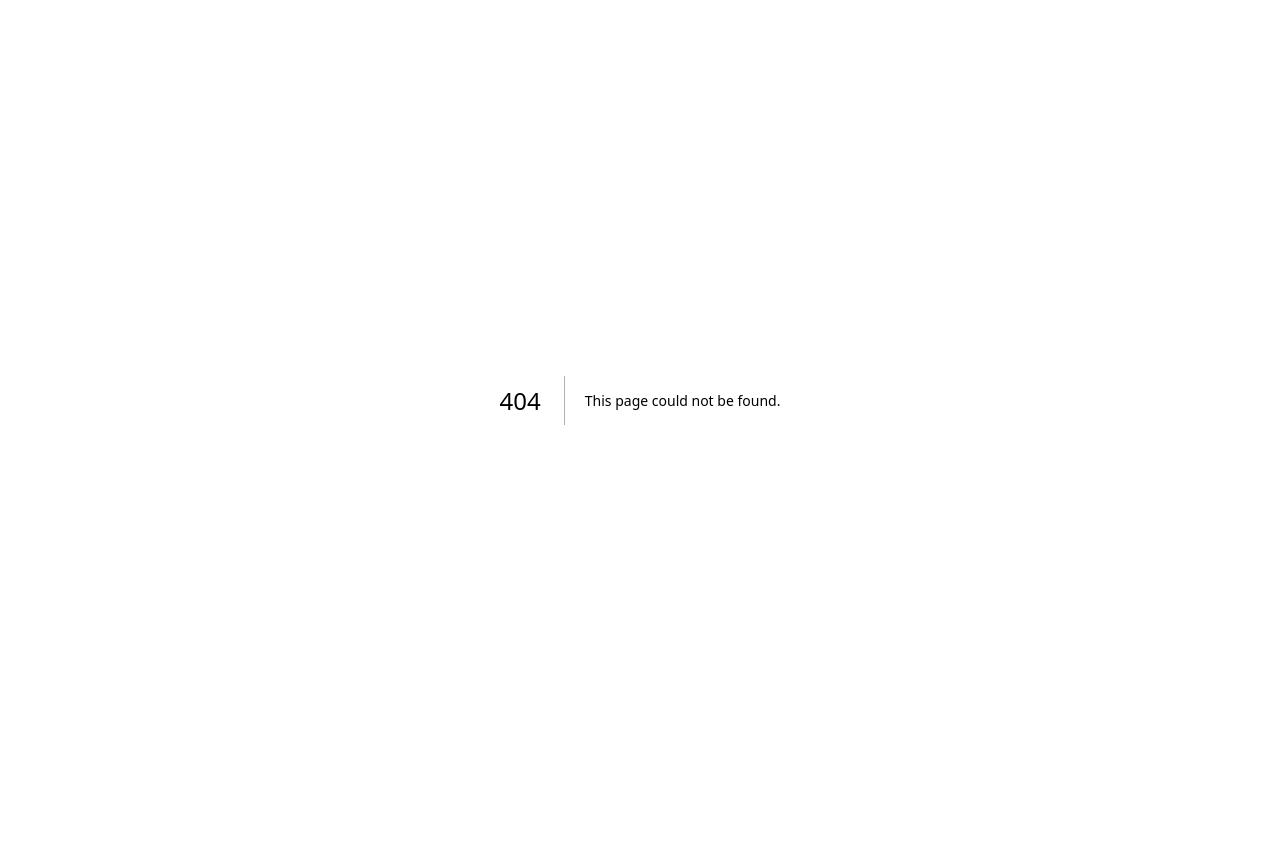
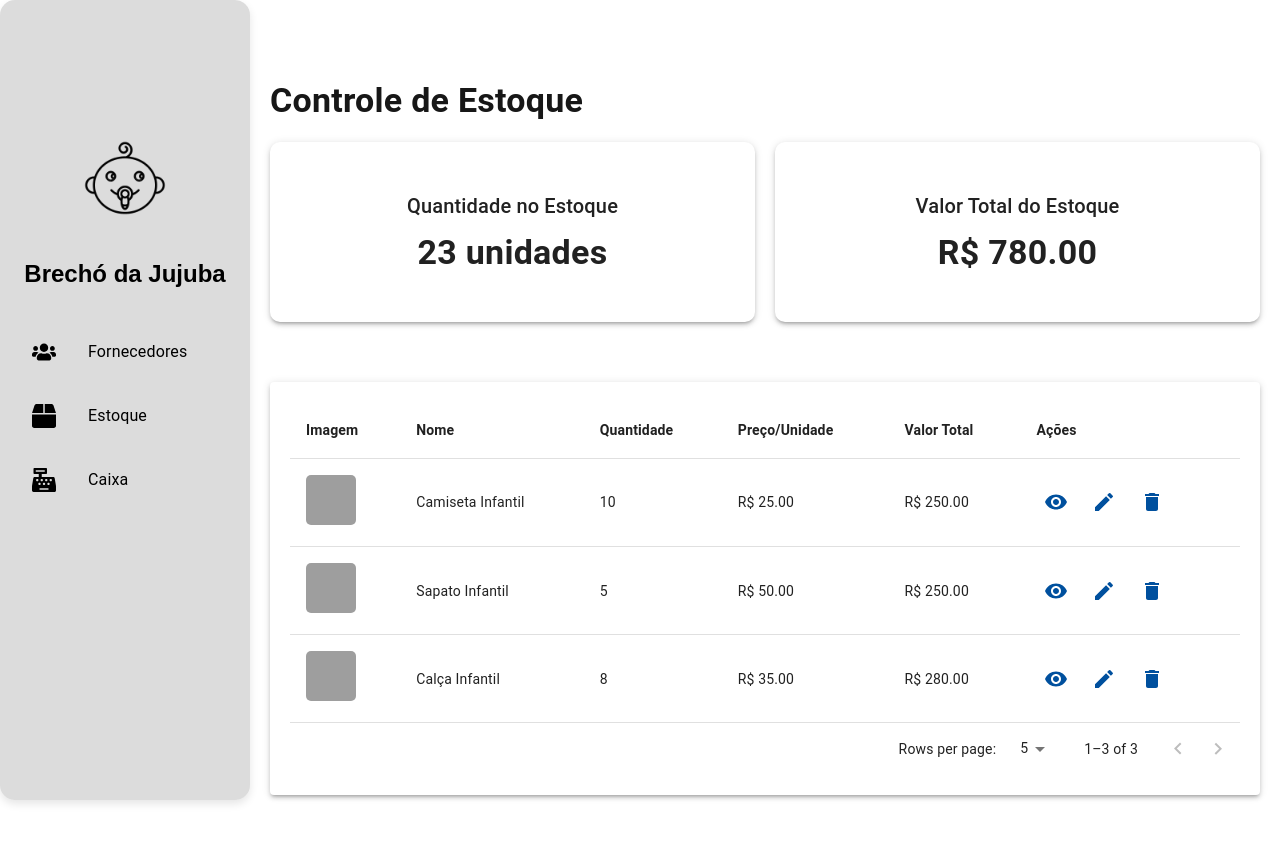
Before and after one commit to LuisHernandez1999/Brecho-, a Next.js app: page /estoque/estoque_tabela in a window 1280 px wide. Before the commit this address had no page. Shown: the top 842 px of the page. Before the commit the page ends 800 px from the top, so only its background shows below. Built offline with nearby package versions, Linux system fonts and the light colour scheme; grey boxes are pictures that could not be loaded.

Commit message:
pagina de estoque

```diff
--- a/src/components/sidebar.js
+++ b/src/components/sidebar.js
@@ -57,7 +57,7 @@ export default function Sidebar() {
                         marginBottom: '1rem',
                         '&:hover': { backgroundColor: '#2A2A3E' },
                     }}
-                    onClick={() => handleNavigation('/Estoque')}
+                    onClick={() => handleNavigation('../../estoque/estoque_tabela')}
                 >
                     <ListItemIcon>
                         <FaBox color="#000000" size={24} />
--- /dev/null
+++ b/src/pages/estoque/estoque_tabela.js
@@ -0,0 +1,170 @@
+import React, { useState } from 'react';
+import {
+  Box,
+  Card,
+  Typography,
+  Table,
+  TableBody,
+  TableCell,
+  TableContainer,
+  TableHead,
+  TableRow,
+  IconButton,
+  TablePagination,
+} from '@mui/material';
+import Sidebar from '../../components/sidebar';
+import EditIcon from '@mui/icons-material/Edit';
+import DeleteIcon from '@mui/icons-material/Delete';
+import VisibilityIcon from '@mui/icons-material/Visibility';
+
+
+const EstoquePage = () => {
+  const [produtos, setProdutos] = useState([
+    { id: 1, imagem: '/camiseta.jpg', nome: 'Camiseta Infantil', quantidade: 10, preco: 25.0 },
+    { id: 2, imagem: '/sapato.jpg', nome: 'Sapato Infantil', quantidade: 5, preco: 50.0 },
+    { id: 3, imagem: '/calca.jpg', nome: 'Calça Infantil', quantidade: 8, preco: 35.0 },
+  ]);
+
+  const [page, setPage] = useState(0);
+  const [rowsPerPage, setRowsPerPage] = useState(5);
+
+  const handleChangePage = (event, newPage) => setPage(newPage);
+  const handleChangeRowsPerPage = (event) => {
+    setRowsPerPage(parseInt(event.target.value, 10));
+    setPage(0);
+  };
+  const handleDeleteProduto = (id) => setProdutos((prev) => prev.filter((produto) => produto.id !== id));
+
+  const quantidadeExibida = produtos.reduce((acc, p) => acc + p.quantidade, 0);
+  const valorExibido = produtos.reduce((acc, p) => acc + p.quantidade * p.preco, 0);
+
+  return (
+    <Box sx={{ display: 'flex' }}>
+      <Sidebar />
+      <Box
+        sx={{
+          flex: 1,
+          marginLeft: '250px',
+          padding: '20px',
+          height: '100vh',
+          overflow: 'auto',
+          marginTop: '60px',
+        }}
+      >
+        <Box sx={{ marginBottom: '20px' }}>
+          <Typography variant="h4" sx={{ fontWeight: 'bold' }}>
+            Controle de Estoque
+          </Typography>
+        </Box>
+
+        <Box sx={{ display: 'flex', gap: '20px', marginBottom: '20px' }}>
+          <Card
+            sx={{
+              flex: 1,
+              height: '180px',
+              display: 'flex',
+              flexDirection: 'column',
+              alignItems: 'center',
+              justifyContent: 'center',
+              padding: '20px',
+              borderRadius: '10px',
+              boxShadow: 3,
+              textAlign: 'center',
+            }}
+          >
+            <Typography variant="h6" sx={{ marginBottom: '10px' }}>
+              Quantidade no Estoque
+            </Typography>
+            <Typography variant="h4" sx={{ fontWeight: 'bold' }}>
+              {quantidadeExibida} unidades
+            </Typography>
+          </Card>
+
+          <Card
+            sx={{
+              flex: 1,
+              height: '180px',
+              display: 'flex',
+              flexDirection: 'column',
+              alignItems: 'center',
+              justifyContent: 'center',
+              padding: '20px',
+              borderRadius: '10px',
+              boxShadow: 3,
+              textAlign: 'center',
+            }}
+          >
+            <Typography variant="h6" sx={{ marginBottom: '10px' }}>
+              Valor Total do Estoque
+            </Typography>
+            <Typography variant="h4" sx={{ fontWeight: 'bold' }}>
+              R$ {valorExibido.toFixed(2)}
+            </Typography>
+          </Card>
+        </Box>
+
+        <Card sx={{ padding: '20px', bgcolor: 'white', boxShadow: 3,  marginTop: '60px', }}>
+          <TableContainer>
+            <Table>
+              <TableHead>
+                <TableRow>
+                  <TableCell><strong>Imagem</strong></TableCell>
+                  <TableCell><strong>Nome</strong></TableCell>
+                  <TableCell><strong>Quantidade</strong></TableCell>
+                  <TableCell><strong>Preço/Unidade</strong></TableCell>
+                  <TableCell><strong>Valor Total</strong></TableCell>
+                  <TableCell><strong>Ações</strong></TableCell>
+                </TableRow>
+              </TableHead>
+              <TableBody>
+                {produtos
+                  .slice(page * rowsPerPage, page * rowsPerPage + rowsPerPage)
+                  .map((produto) => (
+                    <TableRow key={produto.id}>
+                      <TableCell>
+                        <img
+                          src={produto.imagem}
+                          alt={produto.nome}
+                          style={{ width: '50px', height: '50px', borderRadius: '5px' }}
+                        />
+                      </TableCell>
+                      <TableCell>{produto.nome}</TableCell>
+                      <TableCell>{produto.quantidade}</TableCell>
+                      <TableCell>R$ {produto.preco.toFixed(2)}</TableCell>
+                      <TableCell>R$ {(produto.quantidade * produto.preco).toFixed(2)}</TableCell>
+                      <TableCell>
+                      <IconButton sx={{ marginRight: 1, color: '#00509E' }}>
+                         <VisibilityIcon />
+                         </IconButton>
+                        <IconButton sx={{ marginRight: 1, color: '#00509E' }}>
+                          <EditIcon />
+                        </IconButton>
+                        <IconButton
+                          onClick={() => handleDeleteProduto(produto.id)}
+                          sx={{ color: '#00509E' }}
+                        >
+                          <DeleteIcon />
+                        </IconButton>
+                      </TableCell>
+                    </TableRow>
+                  ))}
+              </TableBody>
+            </Table>
+          </TableContainer>
+
+          <TablePagination
+            component="div"
+            count={produtos.length}
+            page={page}
+            onPageChange={handleChangePage}
+            rowsPerPage={rowsPerPage}
+            onRowsPerPageChange={handleChangeRowsPerPage}
+            rowsPerPageOptions={[5, 10, 25]}
+          />
+        </Card>
+      </Box>
+    </Box>
+  );
+};
+
+export default EstoquePage;
```
